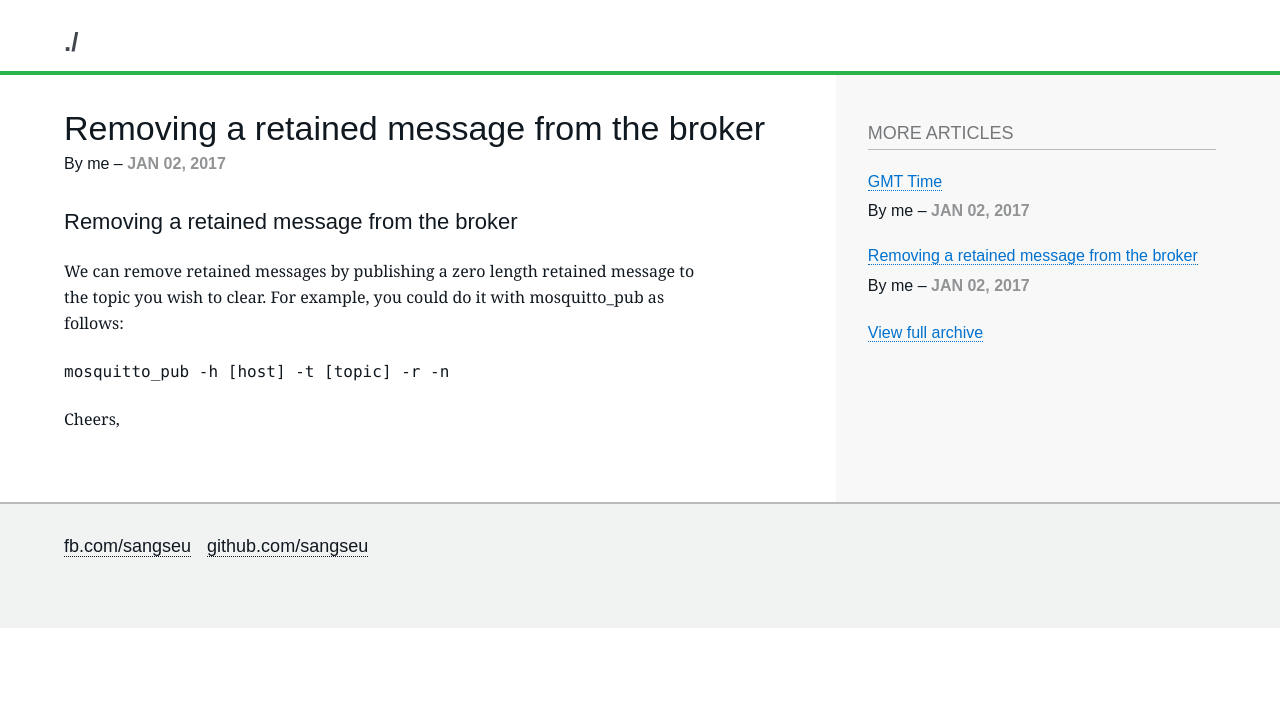
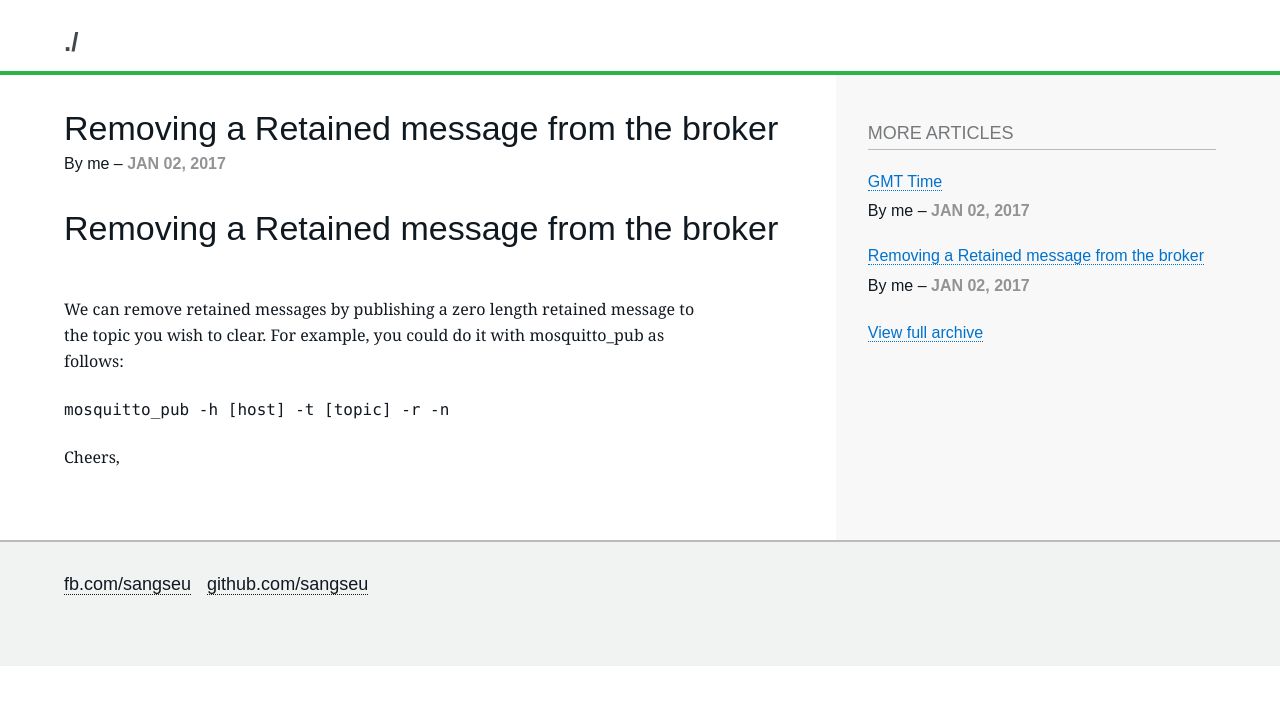
Before and after one commit to sangseu/14Apr_sangseu.github.io, a Jekyll site: the page built from _posts/2017-01-02-Removing a retained message from the broker.md, in a window 1280 px wide. Shown: the top 705 px of the page. Built offline with Jekyll 4.4.1, drawn with Linux system fonts in a browser that asks for light colours; nearby versions of some CDN libraries; some web fonts are replaced.

```diff
--- a/_posts/2017-01-02-Removing a retained message from the broker.md
+++ b/_posts/2017-01-02-Removing a retained message from the broker.md
@@ -2,12 +2,12 @@
 published: true
 layout: post
 author: me
-title: "Removing a retained message from the broker"
+title: "Removing a Retained message from the broker"
 tagline:
-excerpt: "Removing a retained message from the MQTT broker"
+excerpt: "Removing a Retained message from the MQTT broker"
 ---
 
-## Removing a retained message from the broker
+# Removing a Retained message from the broker
 
 <p>We can remove retained messages by publishing a zero length retained
 message to the topic you wish to clear. For example, you could do it
```
